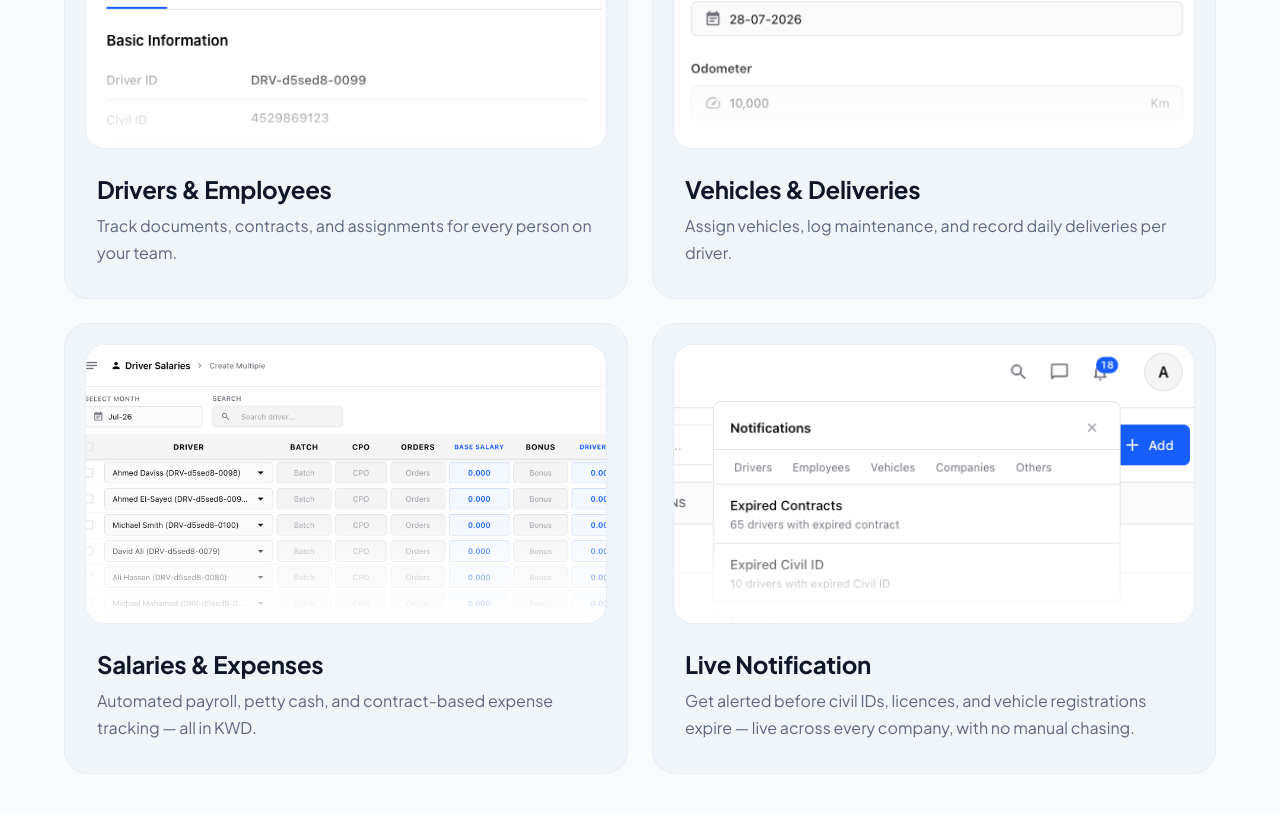
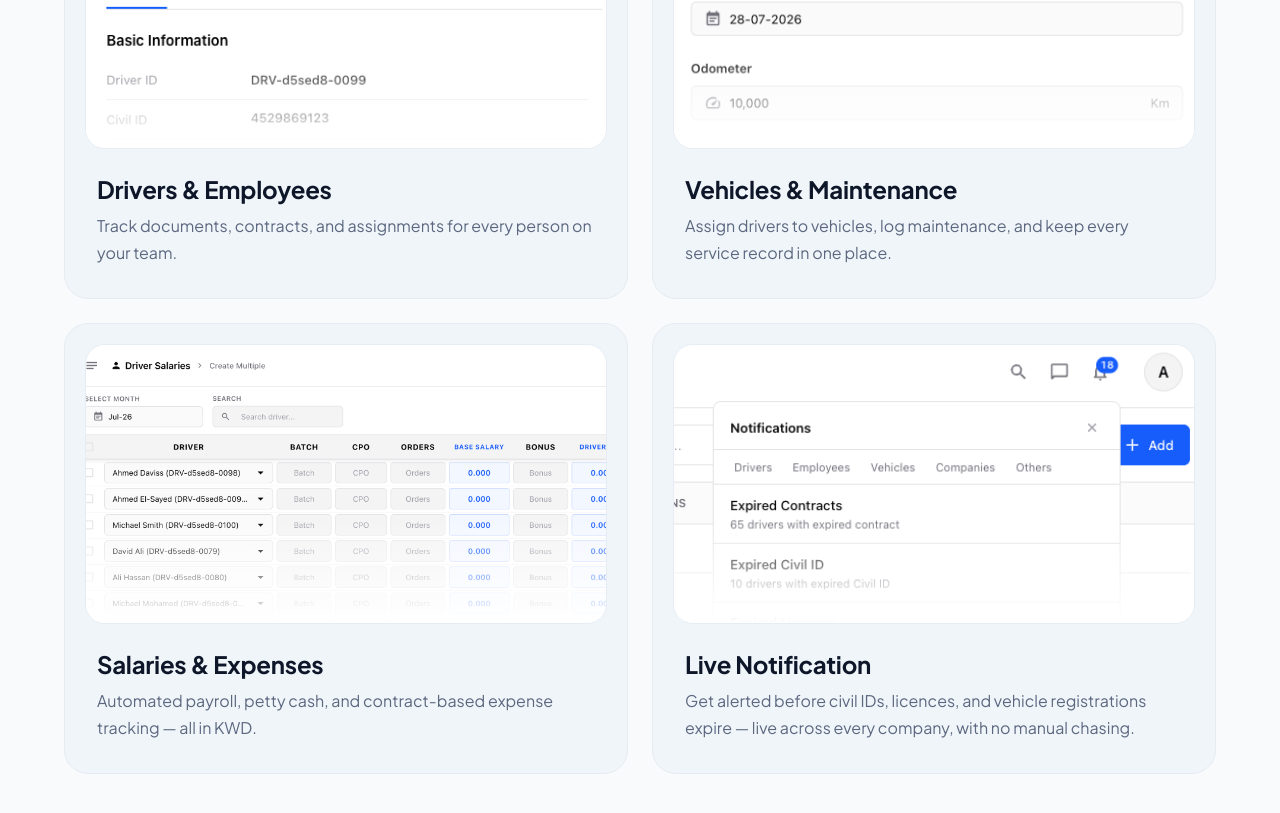
Before and after one commit to FahadAlduaij/fleethub-web, a React (Vite) app: page / in a window 1280 px wide. Shown: the part 2664-3477 px from the top of the page. Built offline with nearby package versions, Linux system fonts and the light colour scheme.

Commit message:
Applied (fixed the "vehilces" typo, and used "&" to match the other card titles).

```diff
--- a/src/content.js
+++ b/src/content.js
@@ -78,9 +78,9 @@ export const howItWorks = {
         'FleetHub driver profile showing civil ID, licence expiry, contact, and work details',
     },
     {
-      title: 'Vehicles & Deliveries',
+      title: 'Vehicles & Maintenance',
       description:
-        'Assign vehicles, log maintenance, and record daily deliveries per driver.',
+        'Assign drivers to vehicles, log maintenance, and keep every service record in one place.',
       art: 'vehicle',
       image: '/service.png',
       imageAlt:
```
